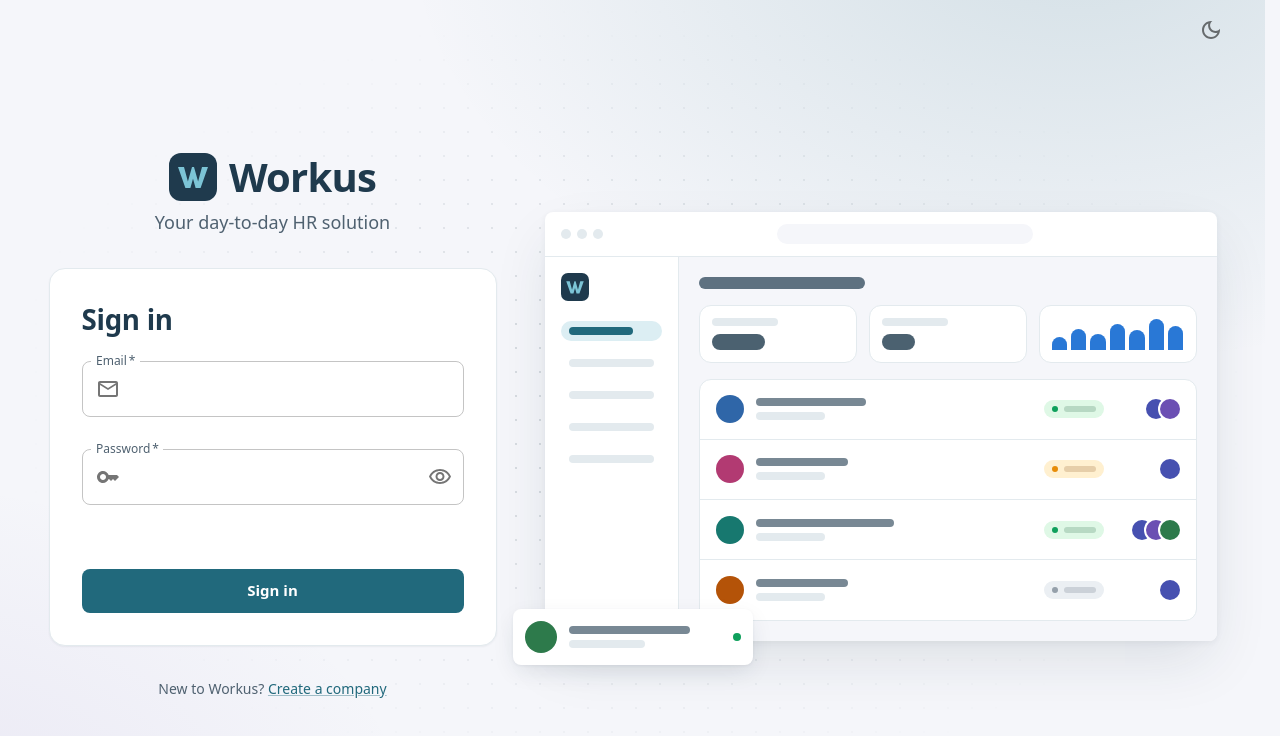
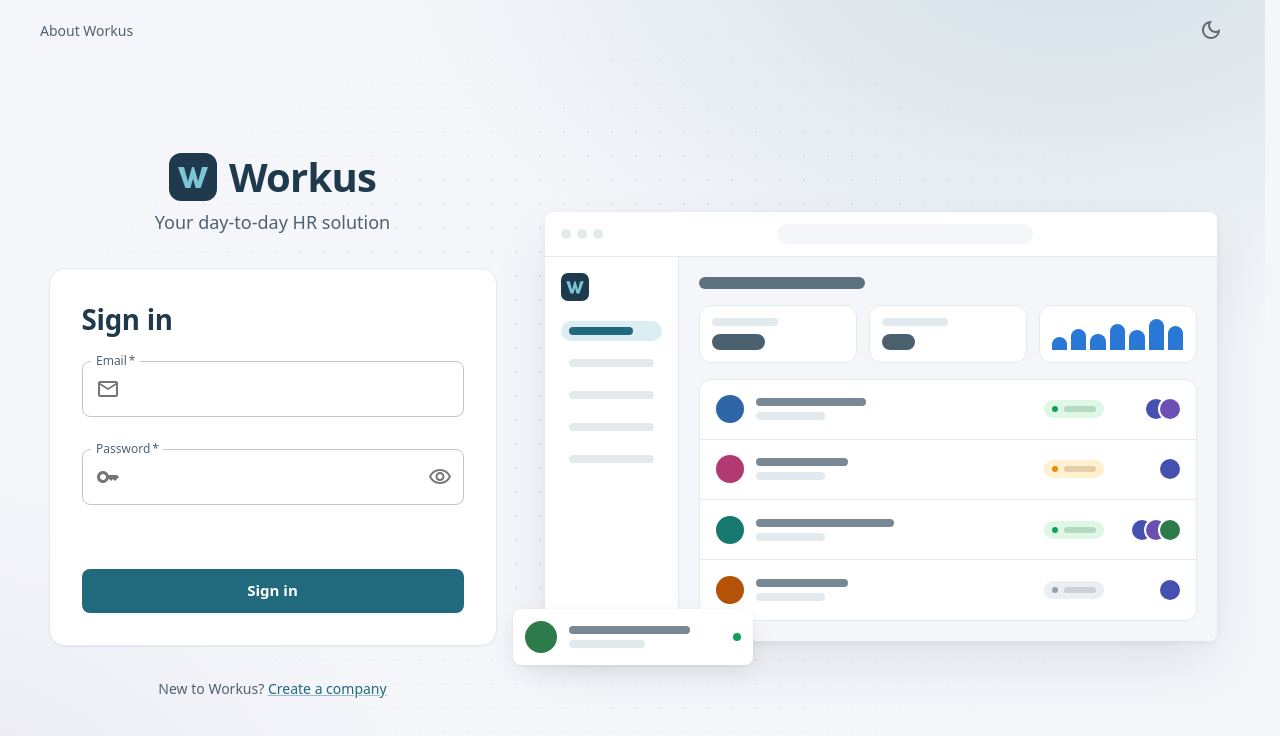
Before and after one commit to dberchiyan/workus, a React (Vite) app in the folder frontend/: page /login in a window 1280 px wide. Shown: the top 736 px of the page. Built offline with nearby package versions, Linux system fonts and the light colour scheme; no server answers.

Commit message:
feat(auth): link back to the landing from sign-in and sign-up

```diff
--- a/frontend/src/features/auth/components/BrandLogo.tsx
+++ b/frontend/src/features/auth/components/BrandLogo.tsx
@@ -1,18 +1,52 @@
 import Typography from '@mui/material/Typography';
 import { useTranslation } from 'react-i18next';
 import { BrandMark } from '@/shared/components/BrandMark';
+import { cn } from '@/shared/lib/cn';
+import { LANDING_PATH } from '../landing';
+
+export interface BrandLogoProps {
+  /** The mark and name lead to the landing page (signed-out screens). */
+  linkHome?: boolean;
+}
 
 /** Workus mark + wordmark + tagline. */
-export function BrandLogo() {
+export function BrandLogo({ linkHome = false }: BrandLogoProps) {
   const { t } = useTranslation();
+  const name = (
+    <>
+      <BrandMark
+        className={cn(
+          linkHome &&
+            'transition-[transform,filter] duration-300 ease-out group-hover:-translate-y-0.5 group-hover:drop-shadow-[0_8px_14px_color-mix(in_oklch,var(--mui-palette-primary-main)_35%,transparent)] motion-reduce:transition-none motion-reduce:group-hover:translate-y-0',
+        )}
+      />
+      <Typography
+        variant="h2"
+        component="span"
+        className={cn(
+          'text-secondary dark:text-text-primary',
+          linkHome &&
+            'transition-colors duration-300 group-hover:text-primary dark:group-hover:text-primary',
+        )}
+      >
+        {t('app.name')}
+      </Typography>
+    </>
+  );
   return (
     <div className="flex flex-col items-center gap-2 text-center">
-      <div className="flex items-center gap-3">
-        <BrandMark />
-        <Typography variant="h2" component="p" className="text-secondary dark:text-text-primary">
-          {t('app.name')}
-        </Typography>
-      </div>
+      {linkHome ? (
+        // A full page load: the server answers a signed-out `/` with the landing page.
+        <a
+          href={LANDING_PATH}
+          aria-label={t('app.home')}
+          className="group rounded-2xl -m-2 flex items-center gap-3 p-2 no-underline"
+        >
+          {name}
+        </a>
+      ) : (
+        <p className="m-0 flex items-center gap-3">{name}</p>
+      )}
       <Typography variant="subtitle1" component="p" color="textSecondary">
         {t('app.tagline')}
       </Typography>
--- a/frontend/src/features/auth/components/PageShell.tsx
+++ b/frontend/src/features/auth/components/PageShell.tsx
@@ -2,12 +2,15 @@ import Link from '@mui/material/Link';
 import type { ReactNode } from 'react';
 import { useTranslation } from 'react-i18next';
 import { cn } from '@/shared/lib/cn';
+import { LANDING_PATH } from '../landing';
 import { ThemeModeToggle } from '@/shared/components/ThemeModeToggle';
 
 export interface PageShellProps {
   children: ReactNode;
   /** Extra controls placed before the theme toggle in the top bar. */
   actions?: ReactNode;
+  /** A quiet "About Workus" link to the landing page at the start of the top bar (signed out). */
+  homeLink?: boolean;
   className?: string;
 }
 
@@ -15,7 +18,7 @@ export interface PageShellProps {
  * Skip link, top bar and the page's single <main> landmark, over the brand backdrop (soft
  * glows and a dot grid fading out from the centre — decorative).
  */
-export function PageShell({ children, actions, className }: PageShellProps) {
+export function PageShell({ children, actions, homeLink = false, className }: PageShellProps) {
   const { t } = useTranslation();
   return (
     <div className="relative isolate flex min-h-dvh flex-col bg-background">
@@ -28,6 +31,17 @@ export function PageShell({ children, actions, className }: PageShellProps) {
       </Link>
       {/* Arbitrary value: safe-area inset for notched devices (one-off geometry). */}
       <header className="flex items-center justify-end gap-2 px-4 pt-[max(0.5rem,env(safe-area-inset-top))] md:px-8">
+        {homeLink && (
+          <Link
+            href={LANDING_PATH}
+            variant="body2"
+            color="textSecondary"
+            underline="none"
+            className="font-medium mr-auto rounded-lg px-2 py-2.5 transition-colors hover:text-text-primary"
+          >
+            {t('app.about')}
+          </Link>
+        )}
         {actions}
         <ThemeModeToggle />
       </header>
--- /dev/null
+++ b/frontend/src/features/auth/landing.ts
@@ -0,0 +1,5 @@
+/**
+ * The public landing page. Same origin as the app: nginx serves it at a signed-out `/` (in local
+ * Vite there is none, and `/` opens sign-in). Always a full page load, never a router link.
+ */
+export const LANDING_PATH = '/';
--- a/frontend/src/features/auth/pages/LoginPage.tsx
+++ b/frontend/src/features/auth/pages/LoginPage.tsx
@@ -32,7 +32,7 @@ export default function LoginPage() {
   }
 
   return (
-    <PageShell className="items-center justify-center px-4 py-8 md:px-8">
+    <PageShell homeLink className="items-center justify-center px-4 py-8 md:px-8">
       <LazyMotion features={domAnimation} strict>
         <div className="flex w-full max-w-7xl items-center justify-center gap-12 lg:items-stretch xl:gap-20">
           <m.div
@@ -41,7 +41,7 @@ export default function LoginPage() {
             transition={{ duration: 0.4, ease: [0.2, 0, 0, 1] }}
             className="flex w-full max-w-md shrink-0 flex-col gap-8"
           >
-            <BrandLogo />
+            <BrandLogo linkHome />
             <Card variant="outlined">
               <CardContent className="flex flex-col gap-6 p-6 sm:p-8">
                 <Typography
--- a/frontend/src/features/organisation/pages/SignupPage.tsx
+++ b/frontend/src/features/organisation/pages/SignupPage.tsx
@@ -26,9 +26,9 @@ export default function SignupPage() {
   }
 
   return (
-    <PageShell className="items-center justify-center px-4 py-8 md:px-8">
+    <PageShell homeLink className="items-center justify-center px-4 py-8 md:px-8">
       <div className="flex w-full max-w-md flex-col gap-8">
-        <BrandLogo />
+        <BrandLogo linkHome />
         <Card variant="outlined">
           <CardContent className="flex flex-col gap-6 p-6 sm:p-8">
             <div className="flex flex-col gap-1">
--- a/frontend/src/locales/en/common.json
+++ b/frontend/src/locales/en/common.json
@@ -1,7 +1,9 @@
 {
   "app": {
     "name": "Workus",
-    "tagline": "Your day-to-day HR solution"
+    "tagline": "Your day-to-day HR solution",
+    "home": "Workus home page",
+    "about": "About Workus"
   },
   "a11y": {
     "skipToContent": "Skip to content"
```
